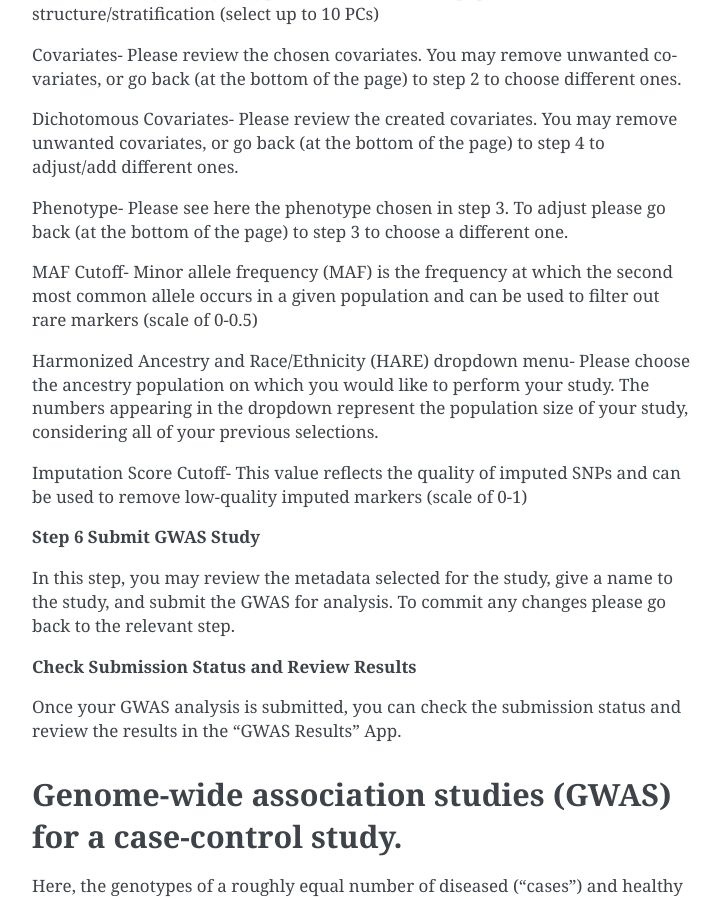
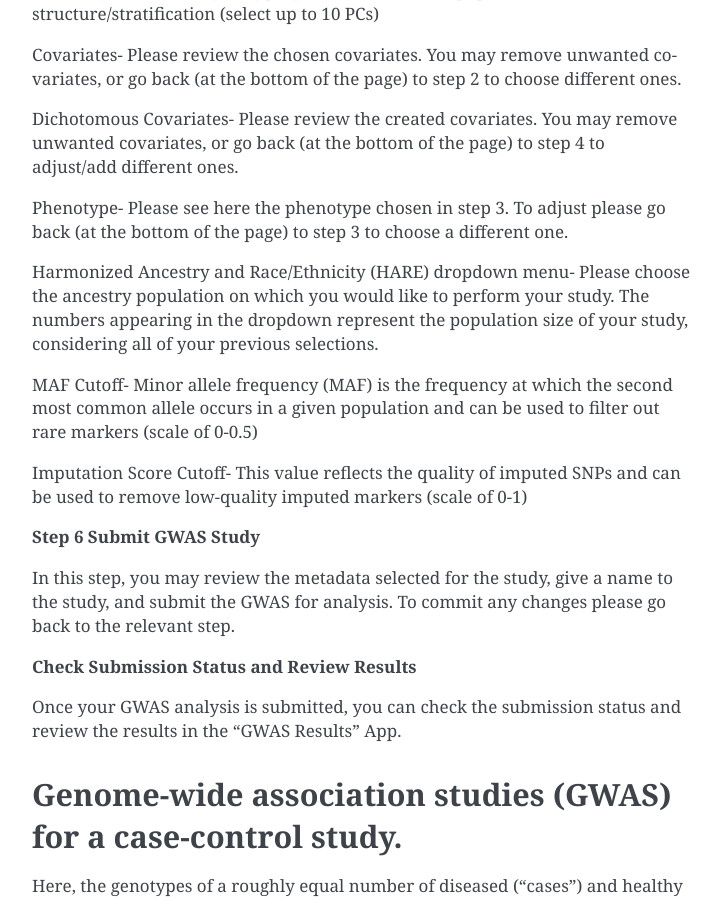
Before and after one commit to uc-cdis/va-doc, a Sphinx documentation site: the page built from docs/source/index.md, in a window 1280 px wide and 900 px high, scrolled down 10871 px. Shown: the whole window, without its empty margins (388-1109 px from the left). Built offline with Sphinx 7.4.7, drawn with Linux system fonts in a browser that asks for light colours.

Commit message:
chore(va-docs): Changed the order in the Q Step 5

```diff
--- a/docs/source/index.md
+++ b/docs/source/index.md
@@ -199,11 +199,11 @@ Please review the created covariates. You may remove unwanted covariates, or go
 Phenotype-
 Please see here the phenotype chosen in step 3. To adjust please go back (at the bottom of the page) to step 3 to choose a different one.
 
+Harmonized Ancestry and Race/Ethnicity (HARE) dropdown menu-
+Please choose the ancestry population on which you would like to perform your study. The numbers appearing in the dropdown represent the population size of your study, considering all of your previous selections.
+
 MAF Cutoff-
 Minor allele frequency (MAF) is the frequency at which the second most common allele occurs in a given population and can be used to filter out rare markers (scale of 0-0.5)
-
-Harmonized Ancestry and Race/Ethnicity (HARE) dropdown menu-
-Please choose the ancestry population on which you would like to perform your study. The numbers appearing in the dropdown represent the population size of your study, considering all of your previous selections.
 
 Imputation Score Cutoff-
 This value reflects the quality of imputed SNPs and can be used to remove low-quality imputed markers (scale of 0-1)
```
